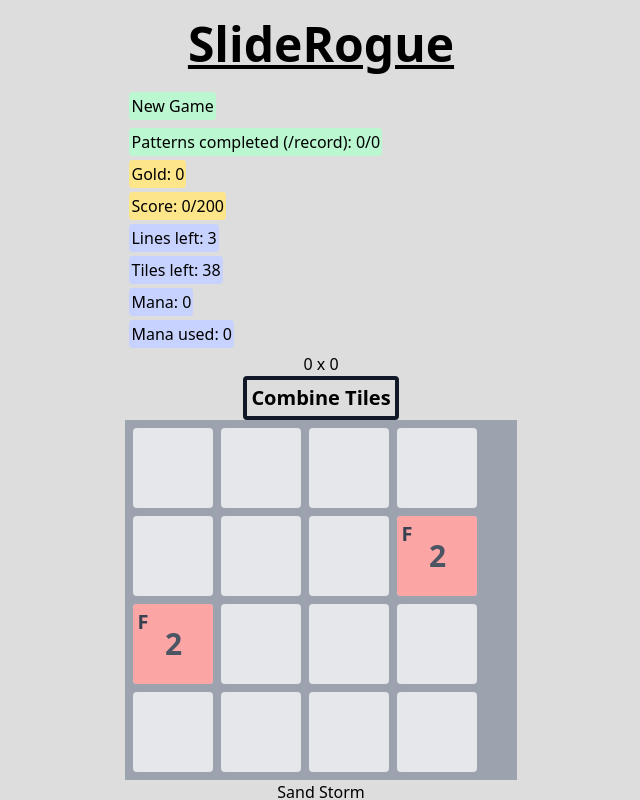
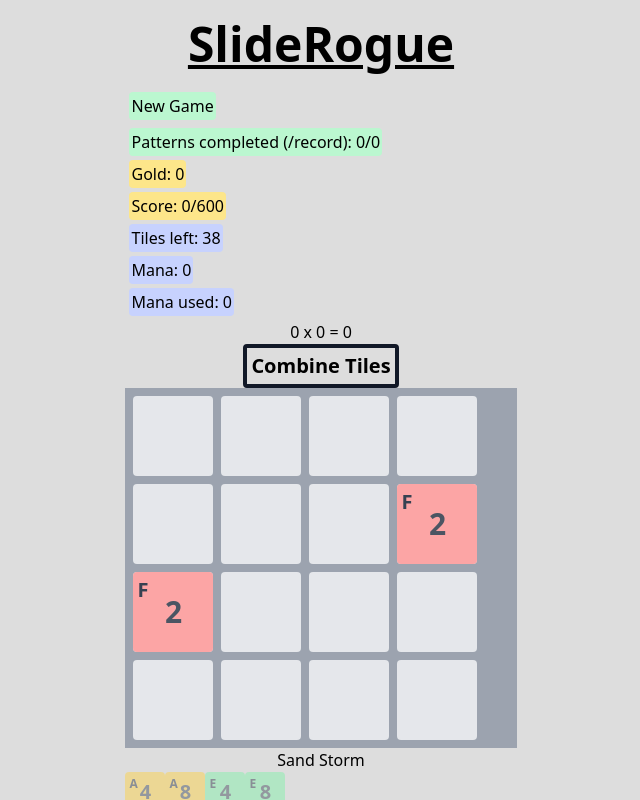
Before and after one commit to PAK90/sliderogue, a React (Vite) app: page / in a window 1280 px wide. Shown: the whole page, without its empty margins (319-959 px from the left). Built offline with nearby package versions, Linux system fonts and the light colour scheme.

Commit message:
Removed lines, showing total score.

```diff
--- a/src/components/Board.tsx
+++ b/src/components/Board.tsx
@@ -99,13 +99,13 @@
       </div>
       <div className="bg-amber-200 w-fit m-1 p-0.5 rounded">{`Gold: ${gold}`}</div>
       <div className="bg-amber-200 w-fit m-1 p-0.5 rounded">{`Score: ${score}/${targetScore}`}</div>
-      <div className="bg-indigo-200 w-fit m-1 p-0.5 rounded">{`Lines left: ${lines}`}</div>
+      {/*<div className="bg-indigo-200 w-fit m-1 p-0.5 rounded">{`Lines left: ${lines}`}</div>*/}
       <div className="bg-indigo-200 w-fit m-1 p-0.5 rounded">{`Tiles left: ${deck.length}`}</div>
       <div className="bg-indigo-200 w-fit m-1 p-0.5 rounded">{`Mana: ${mana}`}</div>
       <div
         className={`${draggedCells.length * 10 > mana ? "bg-red-200" : "bg-indigo-200"} w-fit m-1 p-0.5 rounded`}
       >{`Mana used: ${draggedCells.length * 10}`}</div>
-      <div>{`${scoreData.tileScore} x ${scoreData.length}`}</div>
+      <div>{`${scoreData.tileScore} x ${scoreData.length} = ${scoreData.length * scoreData.tileScore}`}</div>
       <button
         onClick={() => useDraggedPath(boardIndex)}
         className="font-bold text-xl p-1 rounded border-gray-900 border-4"
--- a/src/state/index.ts
+++ b/src/state/index.ts
@@ -150,11 +150,11 @@
             boardIndex
           ].tiles.reduce((total) => total + 1, 0);
           state.boards[boardIndex].targetScore *= targetIncrease;
-          state.boards[boardIndex].lines = 3;
+          // state.boards[boardIndex].lines = 3;
           state.boards[boardIndex].score = 0;
           state.choosing = true;
         } else {
-          state.boards[boardIndex].lines--;
+          // state.boards[boardIndex].lines--;
         }
         state.boards[boardIndex].draggedCells = [];
       }),
@@ -480,7 +480,7 @@
 //   return annihilationPairs;
 // };
 
-const INITIAL_TARGET = 200;
+const INITIAL_TARGET = 600;
 
 const initBoard = (
   width: number,
```
